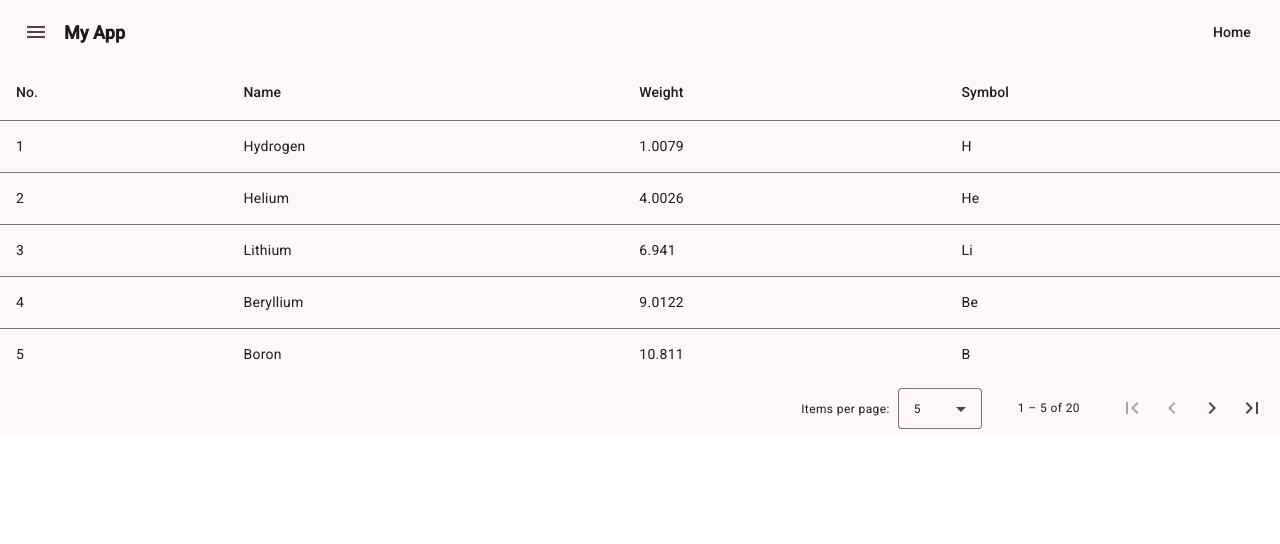
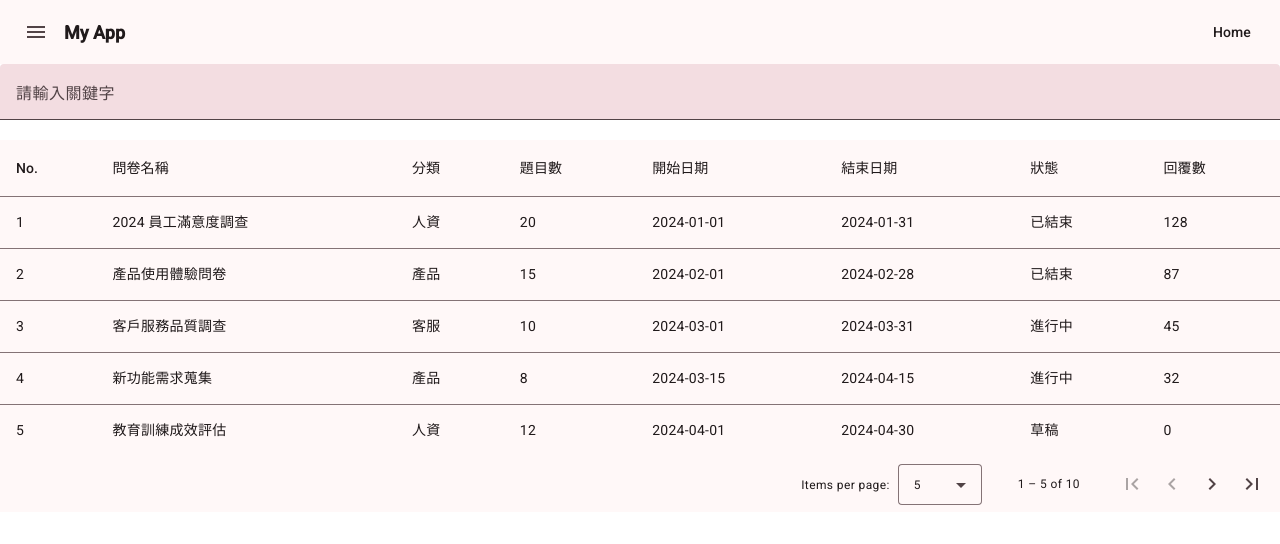
Before and after one commit to ZhangZJ0906/dynamic-Questionnaire-frontEnd, an Angular app: page /showAll in a window 1280 px wide. Shown: the top 544 px of the page. Built offline with nearby package versions, Linux system fonts and the light colour scheme.

Commit message:
大致完成show個人的表單 現在要完成後台

```diff
--- /dev/null
+++ b/src/app/@backend/backend.routes.ts
@@ -0,0 +1,11 @@
+import { Routes } from '@angular/router';
+
+export const backendRoutes: Routes = [
+  {
+    path: '',
+    loadComponent: () =>
+      import('./dashboard/dashboard.component').then(
+        (m) => m.DashboardComponent,
+      ),
+  },
+];
--- /dev/null
+++ b/src/app/@backend/dashboard/dashboard.component.html
@@ -0,0 +1,6 @@
+
+<app-sidebar>
+asd
+
+
+</app-sidebar>
--- /dev/null
+++ b/src/app/@backend/sidebar/sidebar.component.html
@@ -0,0 +1,31 @@
+<div class="flex items-center h-16 px-4 bg-blue-600 text-white shadow-md">
+  <button (click)="drawer.toggle()" class="p-2 rounded-md hover:bg-blue-700 transition-colors">
+    <mat-icon>menu</mat-icon>
+  </button>
+  <span class="ml-4 text-lg font-semibold">My App</span>
+</div>
+
+<mat-drawer-container class="h-[calc(100vh-64px)]" autosize>
+
+  <mat-drawer #drawer class="w-64 p-4 shadow-lg" mode="over">
+    <p class="text-lg font-medium mb-4">側邊選單</p>
+
+    @if (showFiller) {
+      <p class="text-sm text-gray-500 mb-4">Lorem, ipsum dolor sit amet consectetur.</p>
+    }
+
+    <button
+      (click)="showFiller = !showFiller"
+      mat-raised-button
+      class="w-full"
+    >
+      Toggle extra text
+    </button>
+  </mat-drawer>
+
+  <!-- Main Content -->
+  <div class="p-6">
+    <ng-content></ng-content>
+  </div>
+
+</mat-drawer-container>
--- /dev/null
+++ b/src/app/@backend/sidebar/sidebar.component.ts
@@ -0,0 +1,20 @@
+import { Component } from '@angular/core';
+import { MatButtonModule } from '@angular/material/button';
+import { MatSidenavModule } from '@angular/material/sidenav';
+import { MatIconModule } from '@angular/material/icon';
+
+export interface chose {
+  name: string;
+  route: string;
+}
+@Component({
+  selector: 'app-sidebar',
+  imports: [MatSidenavModule, MatButtonModule, MatIconModule],
+  templateUrl: './sidebar.component.html',
+  styleUrl: './sidebar.component.scss',
+})
+export class SidebarComponent {
+  showFiller = false;
+
+
+}
--- /dev/null
+++ b/src/app/@front/front.routes.ts
@@ -0,0 +1,16 @@
+import { Routes } from '@angular/router';
+
+export const frontRoutes: Routes = [
+  {
+    path: '',
+    loadComponent: () =>
+      import('./index/index.component').then((m) => m.IndexComponent),
+  },
+
+  //後續要加入由首位
+  {
+    path: 'showAll',
+        loadComponent: () =>
+      import('./show-all/show-all.component').then((m) => m.ShowAllComponent),
+  },
+];
--- a/src/app/@front/show-all/show-all.component.html
+++ b/src/app/@front/show-all/show-all.component.html
@@ -1,29 +1,65 @@
 <app-nav></app-nav>
 
+<mat-form-field class="w-full">
+  <mat-label>請輸入關鍵字</mat-label>
+  <input
+    matInput
+    type="text"
+    name="search"
+    id="search"
+    [(ngModel)]="inputData"
+    (keyup)="searchTable($event)"
+  />
+</mat-form-field>
+
 <div class="mat-elevation-z8">
-  <table mat-table [dataSource]="dataSource">
-    <!-- Position Column -->
-    <ng-container matColumnDef="position">
+  <table mat-table matSort [dataSource]="dataSource">
+    <!-- ID Column -->
+    <ng-container matColumnDef="id">
       <th mat-header-cell *matHeaderCellDef>No.</th>
-      <td mat-cell *matCellDef="let element">{{ element.position }}</td>
+      <td mat-cell *matCellDef="let element">{{ element.id }}</td>
     </ng-container>
 
-    <!-- Name Column -->
-    <ng-container matColumnDef="name">
-      <th mat-header-cell *matHeaderCellDef>Name</th>
-      <td mat-cell *matCellDef="let element">{{ element.name }}</td>
+    <!-- 問卷名稱 Column -->
+    <ng-container matColumnDef="title">
+      <th mat-header-cell *matHeaderCellDef>問卷名稱</th>
+      <td mat-cell *matCellDef="let element">{{ element.title }}</td>
     </ng-container>
 
-    <!-- Weight Column -->
-    <ng-container matColumnDef="weight">
-      <th mat-header-cell *matHeaderCellDef>Weight</th>
-      <td mat-cell *matCellDef="let element">{{ element.weight }}</td>
+    <!-- 分類 Column -->
+    <ng-container matColumnDef="category">
+      <th mat-header-cell *matHeaderCellDef>分類</th>
+      <td mat-cell *matCellDef="let element">{{ element.category }}</td>
     </ng-container>
 
-    <!-- Symbol Column -->
-    <ng-container matColumnDef="symbol">
-      <th mat-header-cell *matHeaderCellDef>Symbol</th>
-      <td mat-cell *matCellDef="let element">{{ element.symbol }}</td>
+    <!-- 題目數 Column -->
+    <ng-container matColumnDef="questionCount">
+      <th mat-header-cell *matHeaderCellDef>題目數</th>
+      <td mat-cell *matCellDef="let element">{{ element.questionCount }}</td>
+    </ng-container>
+
+    <!-- 開始日期 -->
+    <ng-container matColumnDef="startDate">
+      <th mat-header-cell *matHeaderCellDef mat-sort-header>開始日期</th>
+      <td mat-cell *matCellDef="let element">{{ element.startDate }}</td>
+    </ng-container>
+
+    <!-- 結束日期 -->
+    <ng-container matColumnDef="endDate">
+      <th mat-header-cell *matHeaderCellDef mat-sort-header>結束日期</th>
+      <td mat-cell *matCellDef="let element">{{ element.endDate }}</td>
+    </ng-container>
+
+    <!-- 狀態 Column -->
+    <ng-container matColumnDef="status">
+      <th mat-header-cell *matHeaderCellDef>狀態</th>
+      <td mat-cell *matCellDef="let element">{{ element.status }}</td>
+    </ng-container>
+
+    <!-- 回覆數 Column -->
+    <ng-container matColumnDef="responseCount">
+      <th mat-header-cell *matHeaderCellDef>回覆數</th>
+      <td mat-cell *matCellDef="let element">{{ element.responseCount }}</td>
     </ng-container>
 
     <tr mat-header-row *matHeaderRowDef="displayedColumns"></tr>
--- a/src/app/@front/show-all/show-all.component.ts
+++ b/src/app/@front/show-all/show-all.component.ts
@@ -1,52 +1,176 @@
 import { NavComponent } from '../nav/nav.component';
 import { AfterViewInit, Component, ViewChild } from '@angular/core';
+import { FormsModule } from '@angular/forms';
 import { MatPaginator, MatPaginatorModule } from '@angular/material/paginator';
 import { MatTableDataSource, MatTableModule } from '@angular/material/table';
+import { MatInputModule } from '@angular/material/input';
+import { MatFormFieldModule } from '@angular/material/form-field';
+import { MatSort,MatSortModule } from '@angular/material/sort';
 
-export interface PeriodicElement {
-  name: string;
-  position: number;
-  weight: number;
-  symbol: string;
+export interface Survey {
+  id: number;
+  title: string;
+  category: string;
+  questionCount: number;
+  startDate: string;
+  endDate: string;
+  status: '進行中' | '已結束' | '草稿';
+  responseCount: number;
 }
 @Component({
   selector: 'app-show-all',
-  imports: [NavComponent, MatTableModule, MatPaginatorModule],
+  imports: [
+    NavComponent,
+    MatTableModule,
+    MatPaginatorModule,
+    FormsModule,
+    MatInputModule,
+    MatFormFieldModule,
+    MatSortModule,
+  ],
   templateUrl: './show-all.component.html',
   styleUrl: './show-all.component.scss',
 })
 export class ShowAllComponent {
-  displayedColumns: string[] = ['position', 'name', 'weight', 'symbol'];
-  dataSource = new MatTableDataSource<PeriodicElement>(ELEMENT_DATA);
+  inputData: string = '';
+  displayedColumns: string[] = [
+    'id',
+    'title',
+    'category',
+    'questionCount',
+    'startDate',
+    'endDate',
+    'status',
+    'responseCount',
+  ];
+  dataSource = new MatTableDataSource<Survey>(SURVEY_DATA);
 
   @ViewChild(MatPaginator) paginator!: MatPaginator;
+  @ViewChild(MatSort) sort!: MatSort;
 
   ngAfterViewInit() {
     this.dataSource.paginator = this.paginator;
+    //日期排序
+    this.dataSource.sort = this.sort;
+    // 日期字串要轉時間戳，排序才會正確
+    this.dataSource.sortingDataAccessor = (item, property) => {
+      switch (property) {
+        case 'startDate':
+        case 'endDate':
+          return new Date(item[property]).getTime();
+        default:
+          return (item as any)[property];
+      }
+    };
   }
   // 檢查權限
   checkRole() {}
+
+  searchTable(event: Event) {
+    let keyWord = this.inputData;
+    this.dataSource.filter = keyWord;
+  }
   ngOnInit(): void {}
 }
-const ELEMENT_DATA: PeriodicElement[] = [
-  { position: 1, name: 'Hydrogen', weight: 1.0079, symbol: 'H' },
-  { position: 2, name: 'Helium', weight: 4.0026, symbol: 'He' },
-  { position: 3, name: 'Lithium', weight: 6.941, symbol: 'Li' },
-  { position: 4, name: 'Beryllium', weight: 9.0122, symbol: 'Be' },
-  { position: 5, name: 'Boron', weight: 10.811, symbol: 'B' },
-  { position: 6, name: 'Carbon', weight: 12.0107, symbol: 'C' },
-  { position: 7, name: 'Nitrogen', weight: 14.0067, symbol: 'N' },
-  { position: 8, name: 'Oxygen', weight: 15.9994, symbol: 'O' },
-  { position: 9, name: 'Fluorine', weight: 18.9984, symbol: 'F' },
-  { position: 10, name: 'Neon', weight: 20.1797, symbol: 'Ne' },
-  { position: 11, name: 'Sodium', weight: 22.9897, symbol: 'Na' },
-  { position: 12, name: 'Magnesium', weight: 24.305, symbol: 'Mg' },
-  { position: 13, name: 'Aluminum', weight: 26.9815, symbol: 'Al' },
-  { position: 14, name: 'Silicon', weight: 28.0855, symbol: 'Si' },
-  { position: 15, name: 'Phosphorus', weight: 30.9738, symbol: 'P' },
-  { position: 16, name: 'Sulfur', weight: 32.065, symbol: 'S' },
-  { position: 17, name: 'Chlorine', weight: 35.453, symbol: 'Cl' },
-  { position: 18, name: 'Argon', weight: 39.948, symbol: 'Ar' },
-  { position: 19, name: 'Potassium', weight: 39.0983, symbol: 'K' },
-  { position: 20, name: 'Calcium', weight: 40.078, symbol: 'Ca' },
+const SURVEY_DATA: Survey[] = [
+  {
+    id: 1,
+    title: '2024 員工滿意度調查',
+    category: '人資',
+    questionCount: 20,
+    startDate: '2024-01-01',
+    endDate: '2024-01-31',
+    status: '已結束',
+    responseCount: 128,
+  },
+  {
+    id: 2,
+    title: '產品使用體驗問卷',
+    category: '產品',
+    questionCount: 15,
+    startDate: '2024-02-01',
+    endDate: '2024-02-28',
+    status: '已結束',
+    responseCount: 87,
+  },
+  {
+    id: 3,
+    title: '客戶服務品質調查',
+    category: '客服',
+    questionCount: 10,
+    startDate: '2024-03-01',
+    endDate: '2024-03-31',
+    status: '進行中',
+    responseCount: 45,
+  },
+  {
+    id: 4,
+    title: '新功能需求蒐集',
+    category: '產品',
+    questionCount: 8,
+    startDate: '2024-03-15',
+    endDate: '2024-04-15',
+    status: '進行中',
+    responseCount: 32,
+  },
+  {
+    id: 5,
+    title: '教育訓練成效評估',
+    category: '人資',
+    questionCount: 12,
+    startDate: '2024-04-01',
+    endDate: '2024-04-30',
+    status: '草稿',
+    responseCount: 0,
+  },
+  {
+    id: 6,
+    title: '年度品牌認知度調查',
+    category: '行銷',
+    questionCount: 18,
+    startDate: '2024-04-10',
+    endDate: '2024-05-10',
+    status: '草稿',
+    responseCount: 0,
+  },
+  {
+    id: 7,
+    title: '辦公環境改善意見調查',
+    category: '行政',
+    questionCount: 9,
+    startDate: '2024-01-15',
+    endDate: '2024-02-15',
+    status: '已結束',
+    responseCount: 214,
+  },
+  {
+    id: 8,
+    title: '主管領導力360度評鑑',
+    category: '人資',
+    questionCount: 25,
+    startDate: '2024-02-20',
+    endDate: '2024-03-20',
+    status: '已結束',
+    responseCount: 76,
+  },
+  {
+    id: 9,
+    title: '市場競品分析問卷',
+    category: '行銷',
+    questionCount: 14,
+    startDate: '2024-03-20',
+    endDate: '2024-04-20',
+    status: '進行中',
+    responseCount: 59,
+  },
+  {
+    id: 10,
+    title: '系統操作易用性調查',
+    category: '資訊',
+    questionCount: 11,
+    startDate: '2024-03-25',
+    endDate: '2024-04-25',
+    status: '進行中',
+    responseCount: 23,
+  },
 ];
--- a/src/app/app.routes.ts
+++ b/src/app/app.routes.ts
@@ -5,12 +5,14 @@ import { ShowAllComponent } from './@front/show-all/show-all.component';
 export const routes: Routes = [
   {
     path: '',
-    component: IndexComponent,
+    loadChildren: () =>
+      import('./@front/front.routes').then((m) => m.frontRoutes),
   },
 
   //後續要加入由首位
   {
-    path: 'showAll',
-    component: ShowAllComponent,
+    path: 'admin',
+    loadChildren: () =>
+      import('./@backend/backend.routes').then((m) => m.backendRoutes),
   },
 ];
```
Also changed, not shown: src/app/@backend/dashboard/dashboard.component.ts (added, +11 -0 lines), src/app/@backend/dashboard/dashboard.component.scss (added), src/app/@backend/sidebar/sidebar.component.scss (added), 2 other files (tests, documents, lock files or other folders).
